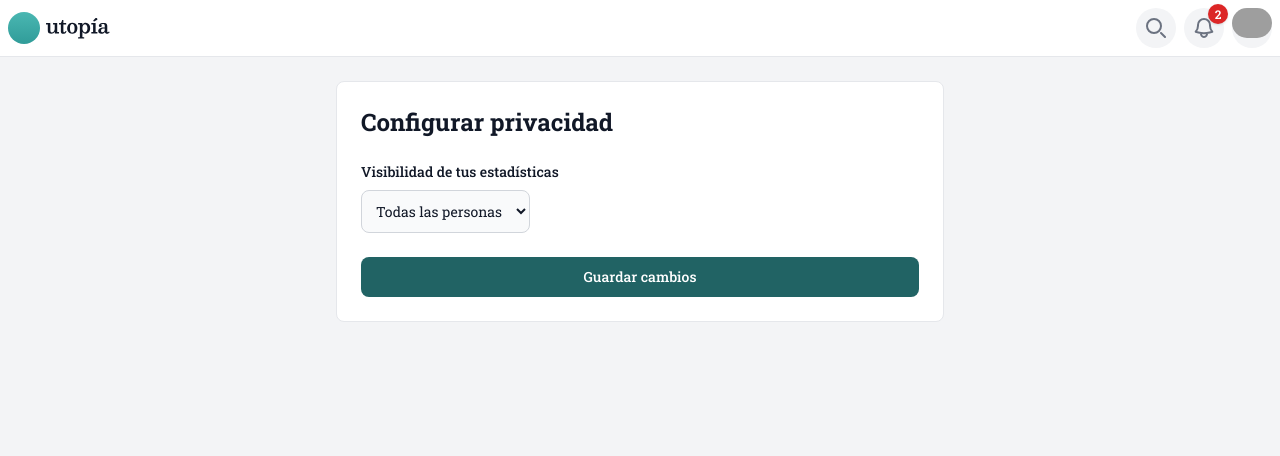
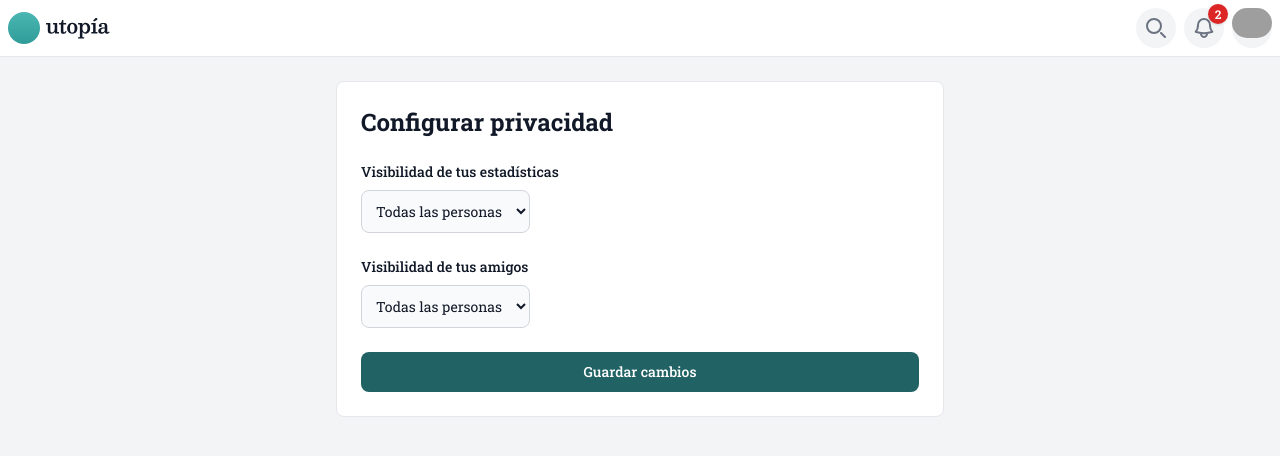
Before and after one commit to RdrBux/utopia, a Next.js app: page /profile/me/privacy in a window 1280 px wide. Shown: the top 456 px of the page. Built offline with nearby package versions, Linux system fonts and the light colour scheme; grey boxes are pictures that could not be loaded.

Commit message:
Add friends dropdown to privacy settings

```diff
--- a/src/app/(main)/profile/me/privacy/page.tsx
+++ b/src/app/(main)/profile/me/privacy/page.tsx
@@ -13,6 +13,15 @@ export default function Home() {
 					</select>
 				</div>
 
+				<div>
+					<label htmlFor="privacy-friends" className="block mb-2 text-sm font-medium text-gray-900">Visibilidad de tus amigos</label>
+					<select className="grid bg-gray-50 border w-fit border-gray-300 text-gray-900 text-sm rounded-lg focus:ring-primary-500 focus:border-primary-500 focus:ring-2 outline-none p-2.5" name="privacy-statistics" id="privacy-friends">
+						<option className="" value="all">Todas las personas</option>
+						<option className="" value="friends">Solo amigos</option>
+						<option className="" value="me">Solo yo</option>
+					</select>
+				</div>
+
 				<button className="btn-primary">Guardar cambios</button>
 			</form>
 		</div>
```
